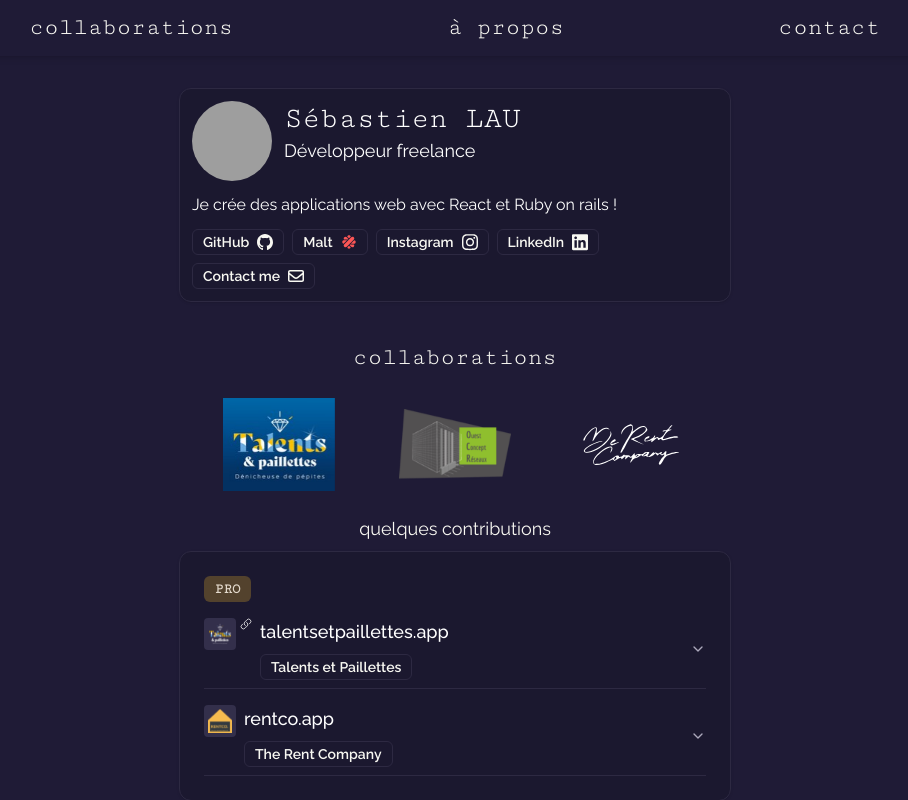
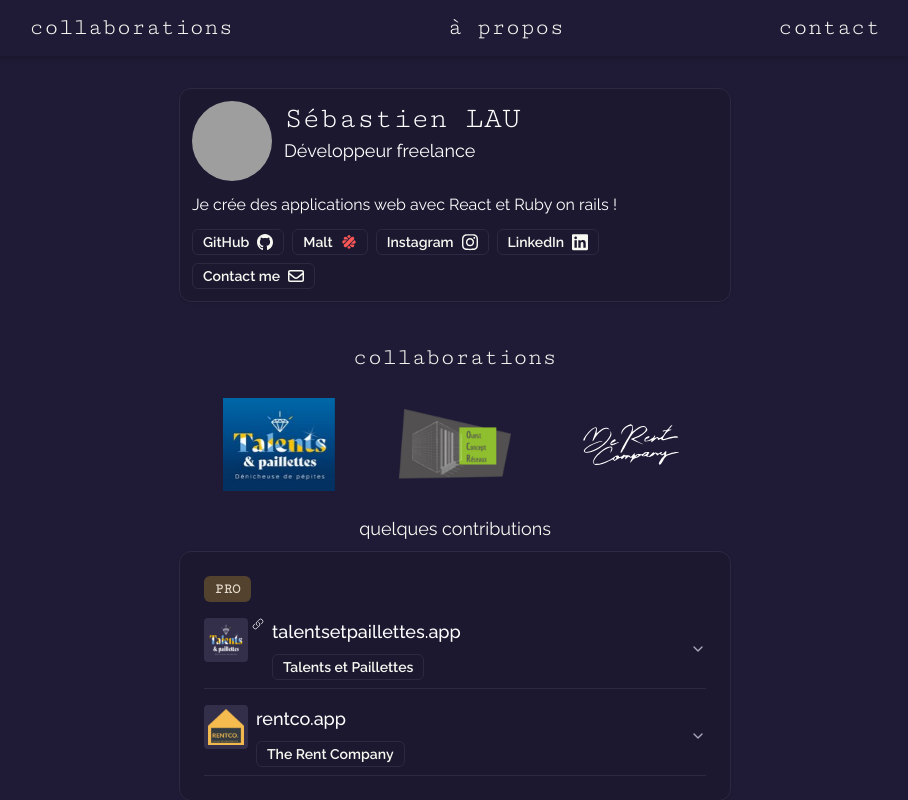
Before and after one commit to SebLau02/OC_P8, a Next.js app: page / in a window 1280 px wide. Shown: the top 800 px of the page, without its empty margins (185-1093 px from the left). Built offline with nearby package versions, Linux system fonts and the light colour scheme; grey boxes are pictures that could not be loaded.

Commit message:
add tweking

```diff
--- a/app/_components/projectIconButton.tsx
+++ b/app/_components/projectIconButton.tsx
@@ -12,7 +12,9 @@
   className,
 }: ProjectIconButtonType) => {
   return (
-    <div className={`bg-input min-w-8 w-8 h-8 p-1 rounded-sm ${className}`}>
+    <div
+      className={`bg-input w-9 h-9 sm:w-11 sm:h-11 p-1 rounded-sm ${className}`}
+    >
       <Image src={url} alt={label} className="w-full object-cover" />
     </div>
   );
--- a/app/page.tsx
+++ b/app/page.tsx
@@ -329,6 +329,18 @@
                                 {item}
                               </Badge>
                             ))}
+                            {project.link !== "" && (
+                              <p className="text-end pr-3 mt-2">
+                                Visite le{" "}
+                                <a
+                                  href={project.link}
+                                  target="_blank"
+                                  className="underline"
+                                >
+                                  ICI
+                                </a>
+                              </p>
+                            )}
                           </AccordionContent>
                         </AccordionItem>
                       </Accordion>
```
